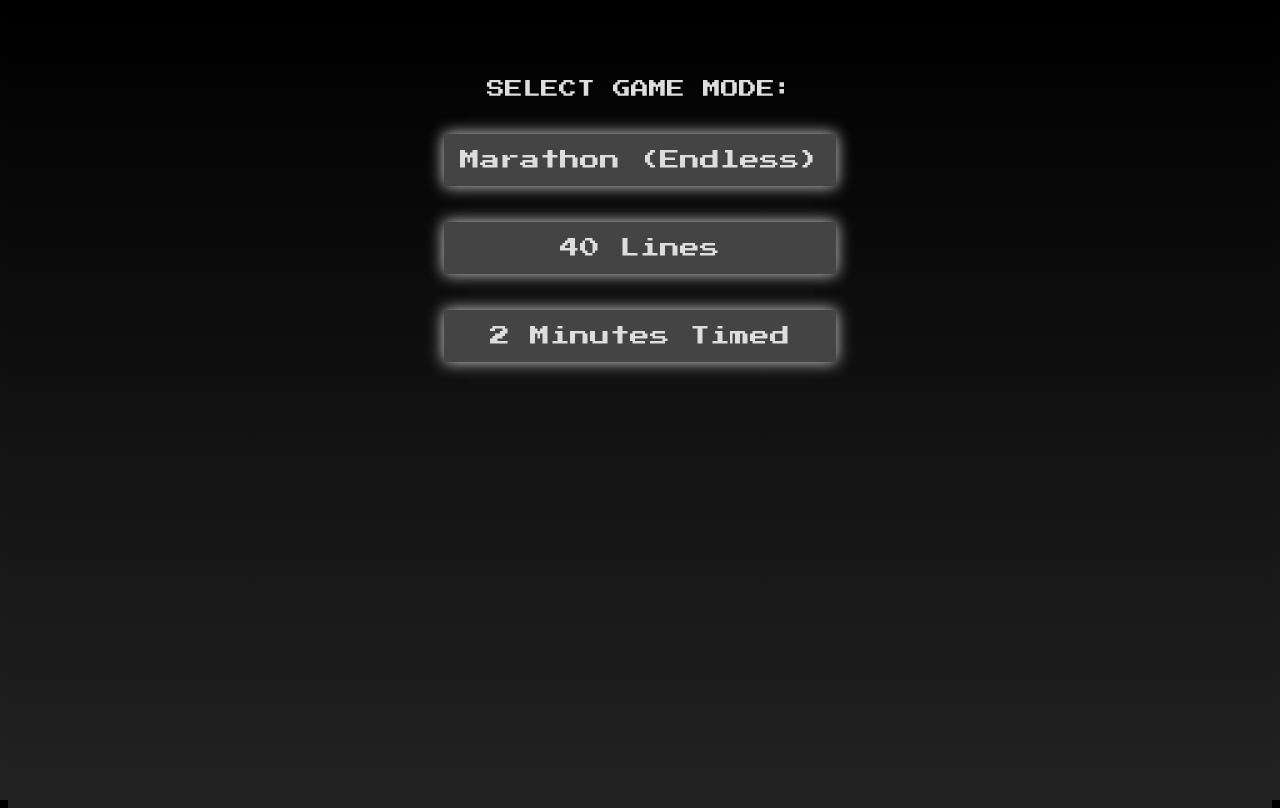
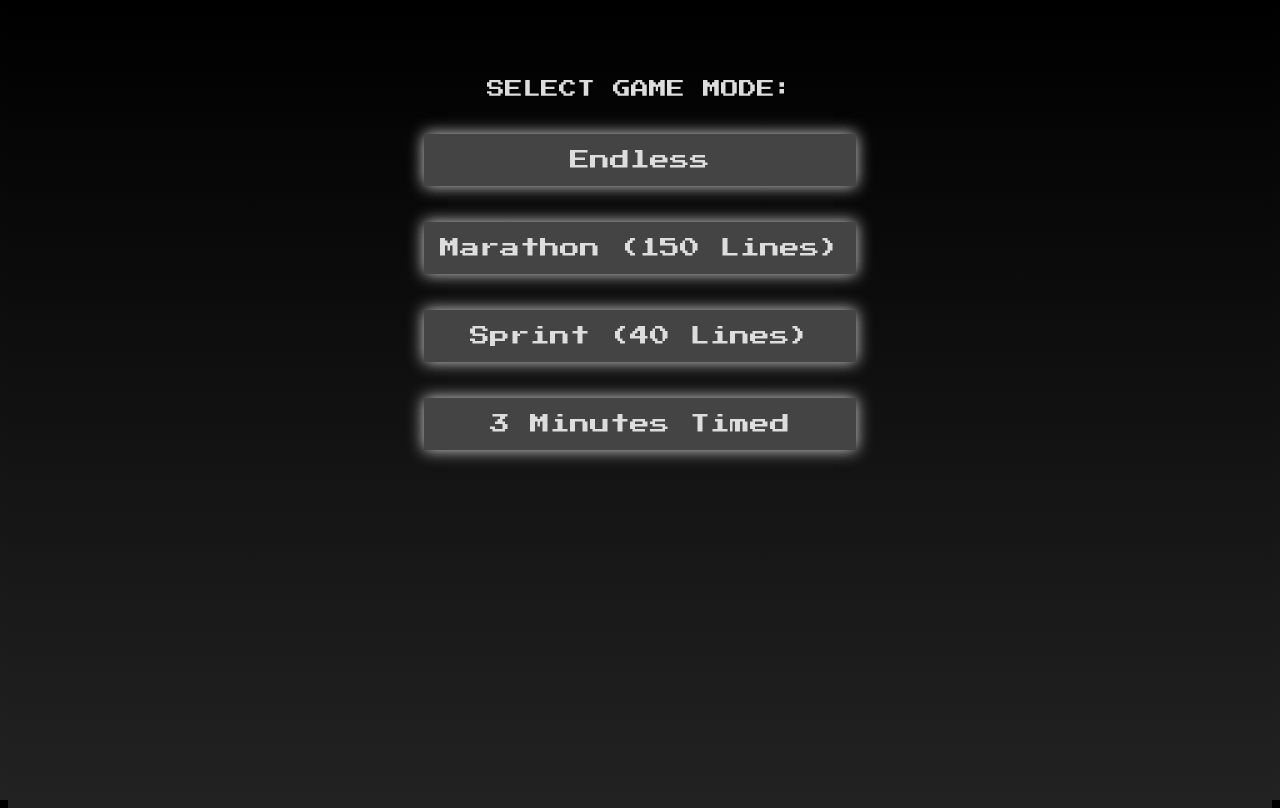
Before and after one commit to atomflunder/tetris-vue-ts, a Vue app: page / in a window 1280 px wide. Built offline with nearby package versions, Linux system fonts and the light colour scheme.

Commit message:
Add Marathon Mode

```diff
--- a/src/App.vue
+++ b/src/App.vue
@@ -4,8 +4,9 @@ import TetrisGame from '@/components/TetrisGame.vue';
 
 enum Menu {
     None,
+    Endless,
     Marathon,
-    Lines,
+    Sprint,
     Time
 }
 
@@ -15,14 +16,18 @@ let menuChoice = ref(Menu.None);
 <template>
     <nav class="navbar" v-if="menuChoice === Menu.None">
         <div class="header">SELECT GAME MODE:</div>
-        <button class="menu-button" @click="menuChoice = Menu.Marathon">Marathon (Endless)</button>
-        <button class="menu-button" @click="menuChoice = Menu.Lines">40 Lines</button>
-        <button class="menu-button" @click="menuChoice = Menu.Time">2 Minutes Timed</button>
+        <button class="menu-button" @click="menuChoice = Menu.Endless">Endless</button>
+        <button class="menu-button" @click="menuChoice = Menu.Marathon">
+            Marathon (150 Lines)
+        </button>
+        <button class="menu-button" @click="menuChoice = Menu.Sprint">Sprint (40 Lines)</button>
+        <button class="menu-button" @click="menuChoice = Menu.Time">3 Minutes Timed</button>
     </nav>
 
-    <TetrisGame v-if="menuChoice === Menu.Marathon" :max-lines="null" :max-time="null" />
-    <TetrisGame v-if="menuChoice === Menu.Lines" :max-lines="40" :max-time="null" />
-    <TetrisGame v-if="menuChoice === Menu.Time" :max-lines="null" :max-time="120000" />
+    <TetrisGame v-if="menuChoice === Menu.Endless" :max-lines="null" :max-time="null" />
+    <TetrisGame v-if="menuChoice === Menu.Marathon" :max-lines="150" :max-time="null" />
+    <TetrisGame v-if="menuChoice === Menu.Sprint" :max-lines="40" :max-time="null" />
+    <TetrisGame v-if="menuChoice === Menu.Time" :max-lines="null" :max-time="180000" />
 </template>
 
 <style scoped>
```
Also changed, not shown: 1 other file (tests, documents, lock files or other folders).
